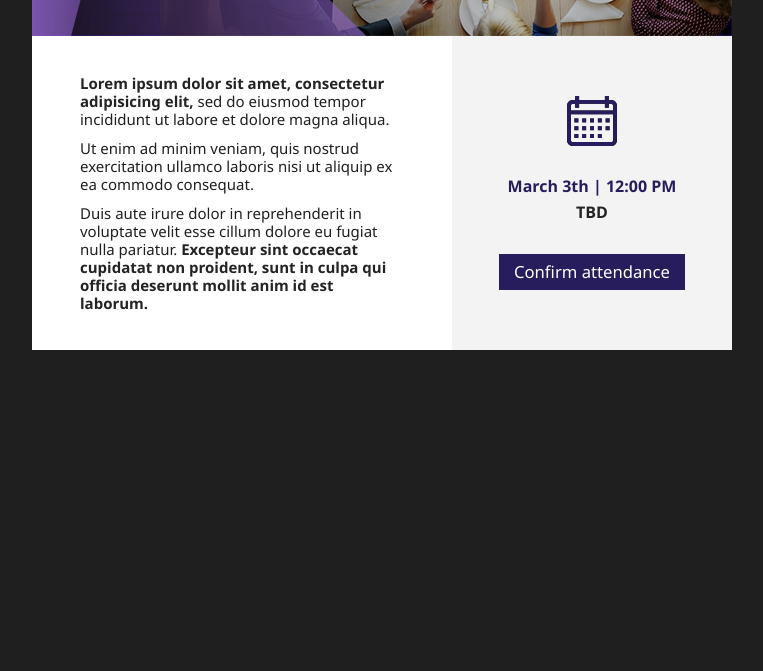
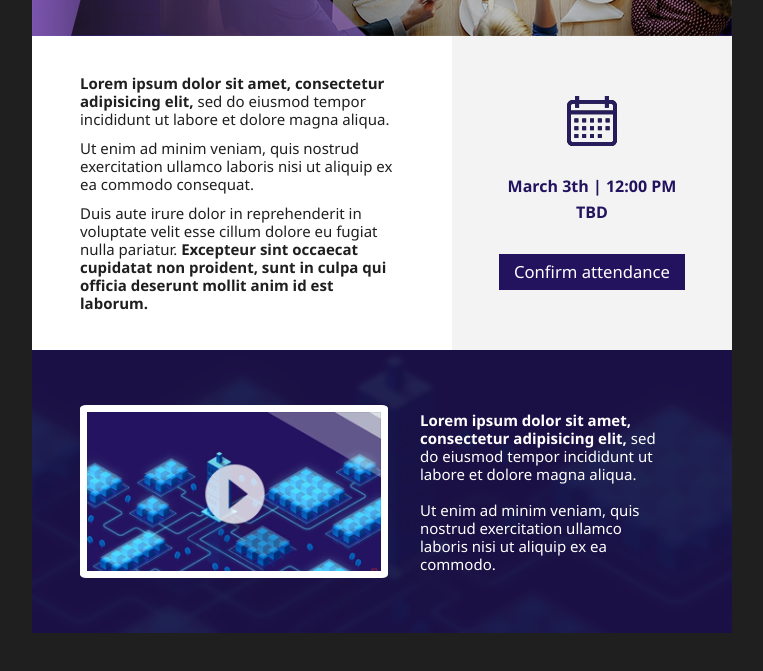
Before and after one commit to alstroemerieae/ejercicio-maqueta-naiades, a plain HTML site: page index.html in a window 1280 px wide. Shown: the part 429-1100 px from the top of the page, without its empty margins (258-1021 px from the left). Drawn offline with Linux system fonts and the light colour scheme.

Commit message:
Add video section

```diff
--- a/index.html
+++ b/index.html
@@ -46,7 +46,16 @@
                 </div>
             </div>
         </div>
-        <div class="video"></div>
+        <div class="video">
+            <div class="video-player">
+                <div class="video-player-file"></div>
+            </div>
+            <div class="video-info">
+                <p><strong>Lorem ipsum dolor sit amet, consectetur adipisicing elit,</strong> sed do eiusmod tempor incididunt ut labore et dolore magna aliqua.</p>
+                <br>
+                <p>Ut enim ad minim veniam, quis nostrud exercitation ullamco laboris nisi ut aliquip ex ea commodo.</p>
+            </div>
+        </div>
         <div class="speaker"></div>
         <div class="footer"></div>
     </div>
--- a/scss/_config.scss
+++ b/scss/_config.scss
@@ -1,7 +1,8 @@
 $font-stack: "Segoe UI", sans-serif;
 $max-width: 700px;
 
-$primary-color: #271d5d;
+// $primary-color: #271d5d;
+$primary-color: #23135f;
 
 $light-color: #ffffff;
 $gray-color: #f3f3f3;
@@ -22,7 +23,3 @@ html {
   font-weight: 400;
   line-height: 1.2;
 }
-
-strong {
-	color: $dark-gray-color;
-}
--- a/scss/main.scss
+++ b/scss/main.scss
@@ -95,3 +95,31 @@ body {
 			}
 		}
 }
+
+.video {
+	display: flex;
+	justify-content: center;
+	align-items: center;
+	padding: 2rem 3rem;
+	background-image: url(/img/video-section-background.png);
+	background-size: cover;
+	background-position: center;
+	box-shadow: inset 0 0 0 1000px hsla(253, 100%, 20%, 0.45);
+
+	&-player {
+		background-image: url(/img/video-background.png);
+		background-repeat: no-repeat;
+		height: 173px;
+		width: 308px;
+		border: 7px solid $light-color;
+		border-radius: 2%;
+		background-size: cover;
+	}
+
+	&-info {
+		width: calc(100% - 308px);
+		color: $light-color;
+		font-size: 15px;
+		padding: 0rem 1rem 0rem 2rem;
+	}
+}
```
Also changed, not shown: css/main.css, img/video-background.png (added), img/video-section-background.png (added), 1 other file.
